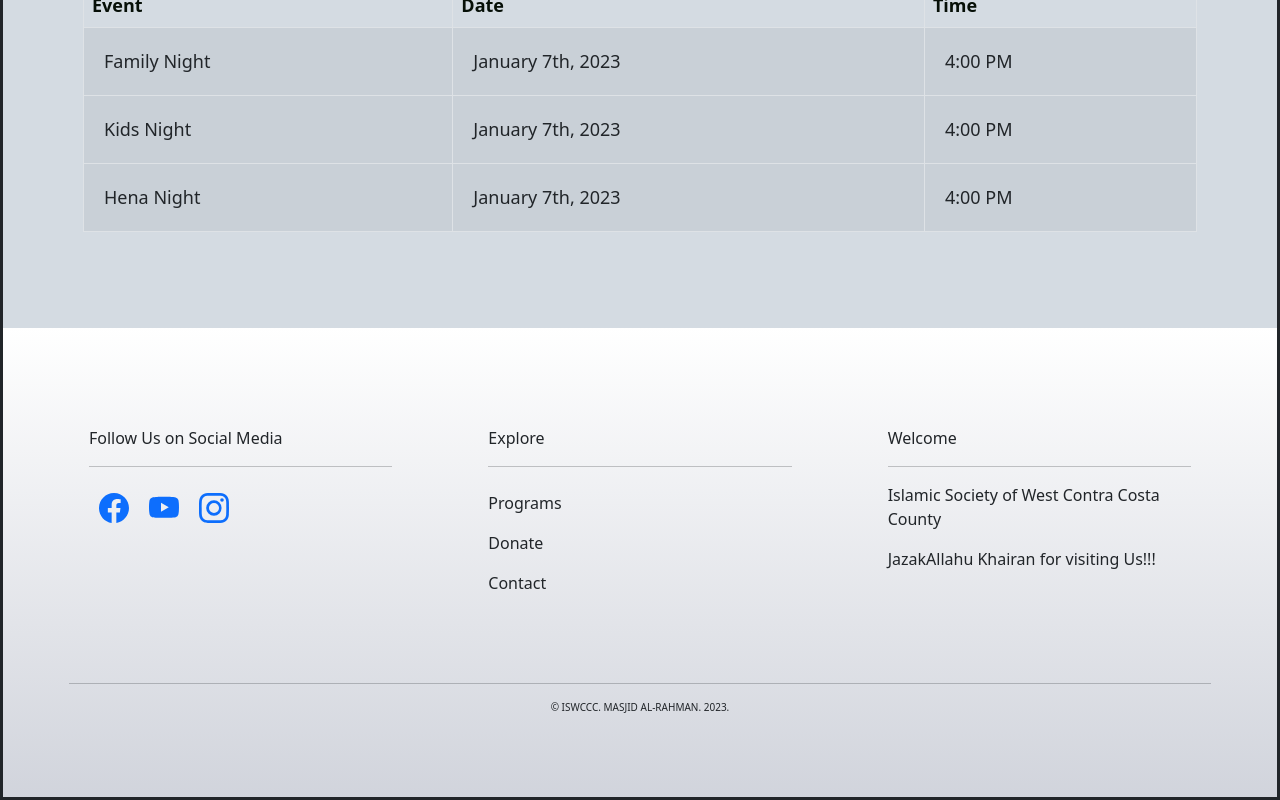
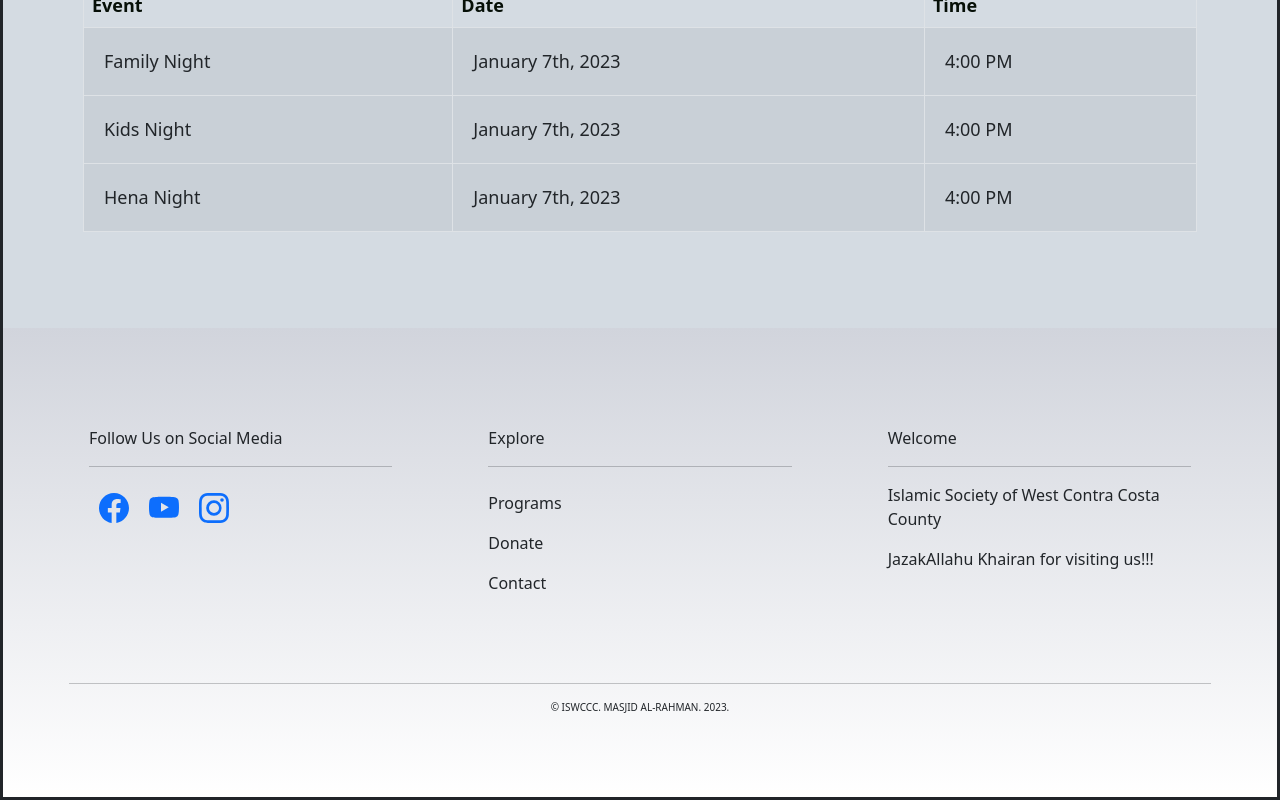
Before and after one commit to iswccc/masjidRahmanWebsite, an Angular app: page / in a window 1280 px wide. Shown: the part 1194-1994 px from the top of the page. Built offline with nearby package versions, Linux system fonts and the light colour scheme.

Commit message:
bugfixes

```diff
--- a/src/app/app-routing.module.ts
+++ b/src/app/app-routing.module.ts
@@ -1,10 +1,13 @@
 import { NgModule } from '@angular/core';
 import { RouterModule, Routes } from '@angular/router';
+import { HomeComponent } from './components/home/home.component';
 
-const routes: Routes = [];
+const routes: Routes = [
+  { path: '', redirectTo: 'home', pathMatch: 'full' },
+];
 
 @NgModule({
   imports: [RouterModule.forRoot(routes)],
-  exports: [RouterModule]
+  exports: [RouterModule],
 })
-export class AppRoutingModule { }
+export class AppRoutingModule {}
--- a/src/app/components/footer/footer.component.css
+++ b/src/app/components/footer/footer.component.css
@@ -18,8 +18,8 @@ footer {
   width: 100%;
   padding: 50px;
   background-image: repeating-linear-gradient(
-    rgb(255, 255, 255),
-    rgb(209, 212, 220)
+    rgb(209, 212, 220),
+    rgb(255, 255, 255)
   );
 }
 @media only screen and (max-width: 800px) {
@@ -31,10 +31,10 @@ footer {
   color: rgb(6, 15, 7);
 }
 
-.program table tr td{
+.program table tr td {
   padding: 20px;
 }
 
-.social tr td{
+.social tr td {
   padding: 10px;
 }
--- a/src/app/components/footer/footer.component.html
+++ b/src/app/components/footer/footer.component.html
@@ -23,7 +23,6 @@
 </div>
 
 <div class="bar">
-
      <div class="row">
           <div class="container social p-5 col">
                <p>Follow Us on Social Media</p>
@@ -66,7 +65,7 @@
                <p>Welcome</p>
                <hr>
                <p>Islamic Society of West Contra Costa County</p>
-               <p>JazakAllahu Khairan for visiting Us!!!</p>
+               <p>JazakAllahu Khairan for visiting us!!!</p>
           </div>
 
      </div>
```
